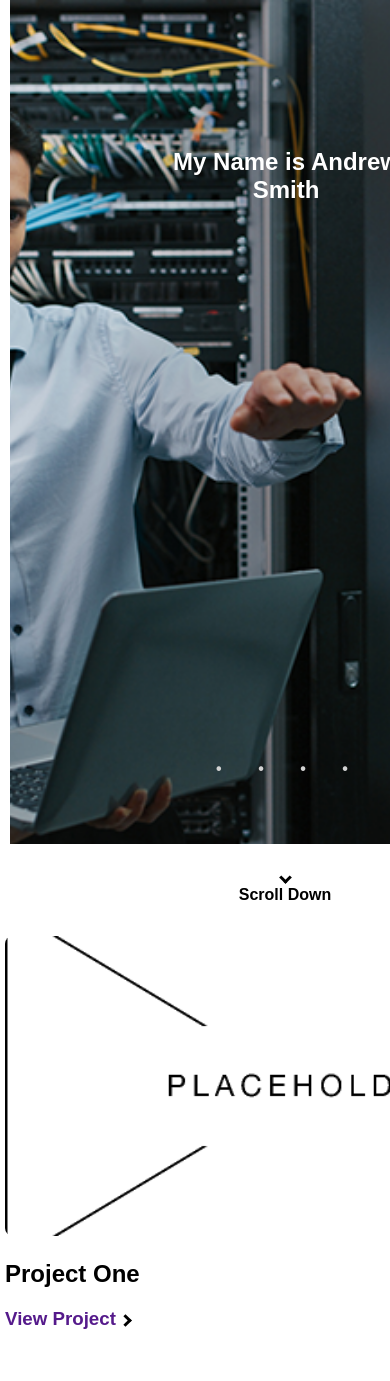
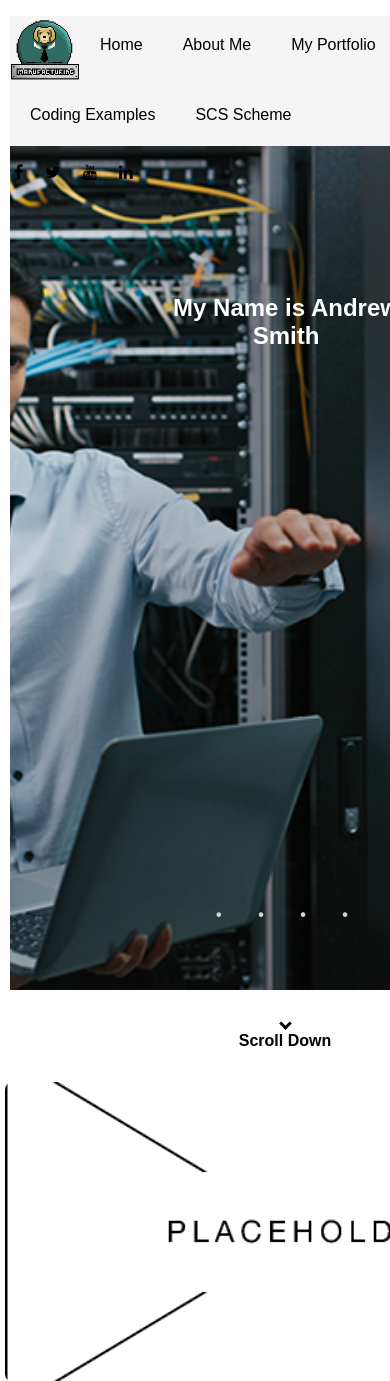
Before and after one commit to Indy113/HTML-Portfolio-Website, a PHP site: page / in a window 390 px wide; the page is wider, and only the part inside the window is pictured. Shown: the top 1381 px of that part. Run offline with PHP 8.4, Linux system fonts and the light colour scheme.

Commit message:
Mobile compatibility

```diff
--- a/index.html
+++ b/index.html
@@ -7,6 +7,22 @@
         <title>Andrew Smith Portfolio</title>
     </head>
     <a id="top"></a>
+    <div id="mobile-menu">
+      <p>
+        <img src="images\profile image.png" alt="Profile Image" id="mobile-menu-image">
+        <a href="index.html">Home</a>
+        <a href="about-me.html">About Me</a>
+        <a href="index.html#project-nav">My Portfolio</a>
+        <a href="coding-examples.html">Coding Examples</a>
+        <a href="scs-scheme.html">SCS Scheme</a>
+      </p>
+      <span class="social-icons">
+        <a href="#" class="fa fa-facebook"></a>
+        <a href="#" class="fa fa-twitter"></a>
+        <a href="#" class="fa fa-youtube"></a>
+        <a href="#" class="fa fa-linkedin"></a>
+      </span>
+    </div>
     <div class="sidebar">
       <p>
         <img src="images\profile image.png" alt="Profile Image" id="sidebar-image"><br>
--- a/scss/components/_buttons.scss
+++ b/scss/components/_buttons.scss
@@ -1,10 +1,6 @@
 .social-icons {
-    width: 60px;
-    height: 60px;
     word-spacing: 10px;
-    text-align: center;
     text-decoration: none;
-    padding-left: 30px;
   }
 
   .social-icons a:hover {
--- a/scss/content/_index.scss
+++ b/scss/content/_index.scss
@@ -4,3 +4,4 @@
 @import "info-form";
 @import "project-nav";
 @import "sidebar";
+@import "mobile-menu";
--- /dev/null
+++ b/scss/content/_mobile-menu.scss
@@ -0,0 +1,52 @@
+#mobile-menu {
+    position: fixed;
+    top: 0;
+    width: 100%;
+    z-index: 1;
+  }
+
+/* Style the navbar */
+  #mobile-menu {
+    margin-top: 0px;
+    position: sticky;
+    background-color: whitesmoke;
+    width: 100%;
+    height: 130px;
+  }
+
+  /* Navbar links */
+  #mobile-menu a {
+    color: black;
+    text-align: center;
+    padding: 4px;
+    text-decoration: none;
+  }
+
+  #mobile-menu p {
+    display: flex;
+    flex-wrap: wrap;
+    align-items: right;
+  }
+
+  #mobile-menu p a {
+    padding: 20px;
+  }
+
+  #mobile-menu .social-icons {
+    text-align: center;
+  }
+
+  #mobile-menu p a:link {
+    color: black;
+  }
+
+  #mobile-menu p a:hover {
+    color: #444;
+    box-sizing: border-box;
+    border: solid 2px #3a8278;
+  }
+
+  #mobile-menu-image {
+    width: 70px;
+    height: 70px;
+  }
--- a/scss/content/_sidebar.scss
+++ b/scss/content/_sidebar.scss
@@ -35,3 +35,10 @@
     box-sizing: border-box;
     border: solid 2px #3a8278;
   }
+
+  .sidebar .social-icons {
+    padding-left: 30px;
+    text-align: center;
+    width: 60px;
+    height: 60px;
+  }
--- a/scss/layout/_media_queries.scss
+++ b/scss/layout/_media_queries.scss
@@ -16,3 +16,9 @@
         display: none;
     }
 }
+
+@media only screen and (min-width: 800px) {
+    #mobile-menu {
+        display: none;
+    }
+}
```
Also changed, not shown: about-me.html (+16 -0 lines), coding-examples.html (+16 -0 lines), scs-scheme.html (+16 -0 lines), css/application.css, scss/content/_base.scss (line endings or trailing spaces).
